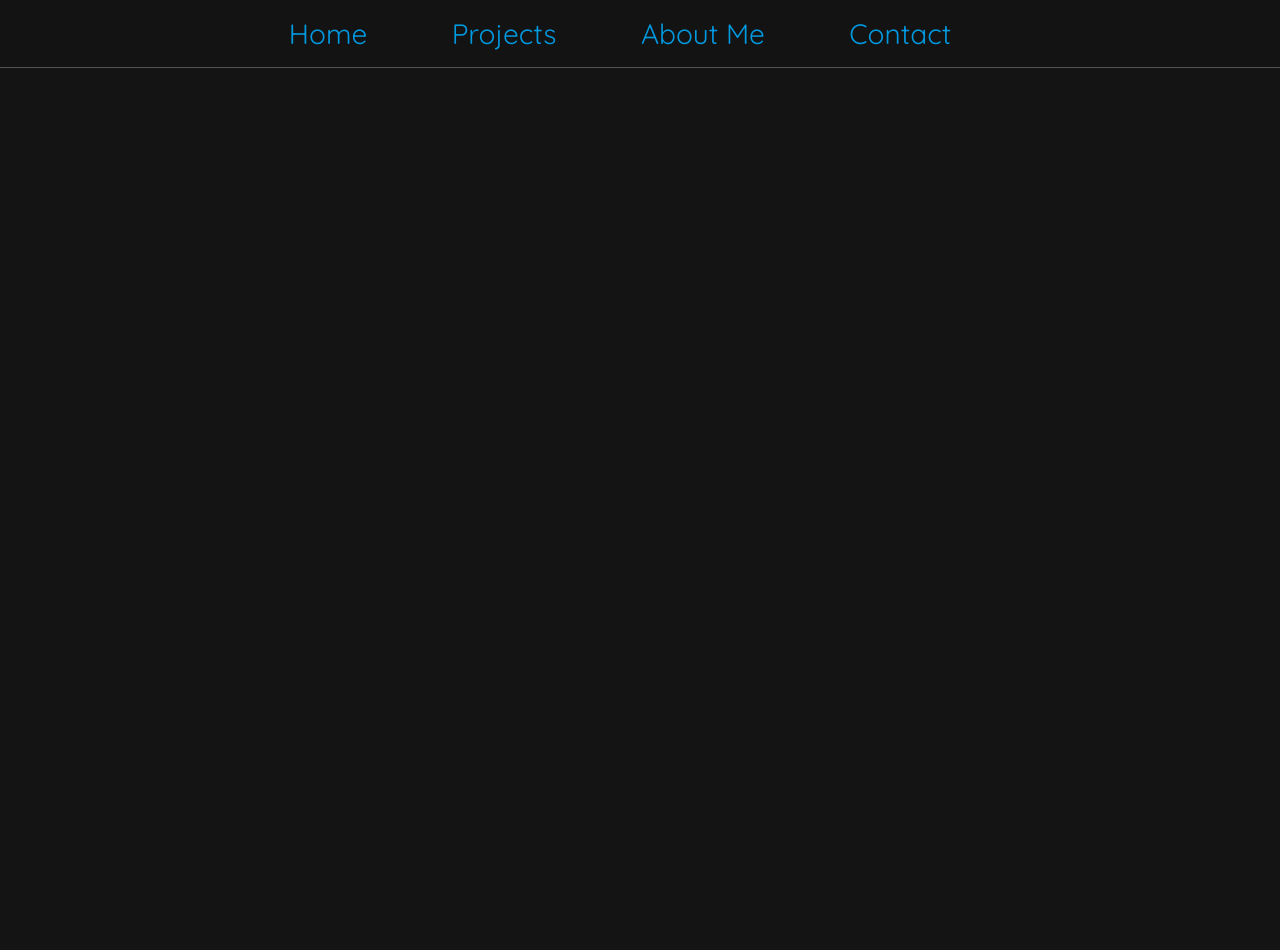
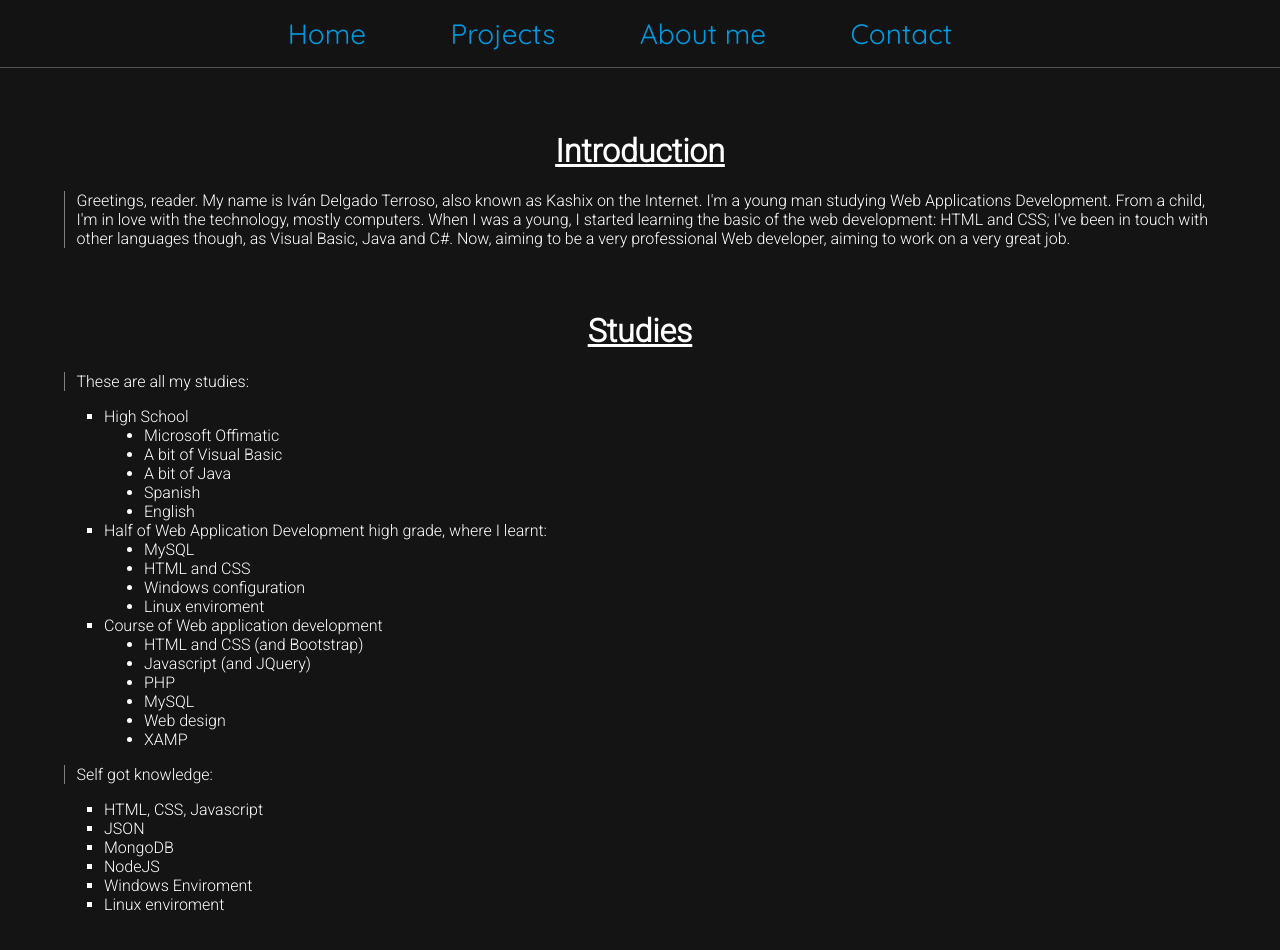
Before and after one commit to otkashix/Kashixproj, a website: page src/views/aboutme.html in a window 1280 px wide. Before the commit the page ends 800 px from the top, so only its background shows below. Drawn offline with Linux system fonts and the light colour scheme.

Commit message:
Improvement

```diff
--- a/src/views/aboutme.html
+++ b/src/views/aboutme.html
@@ -13,10 +13,68 @@
             <ul>
                 <li><a href="index.html">Home</a></li>
                 <li><a href="projects.html">Projects</a></li>
-                <li><a href="aboutme.html">About Me</a></li>
+                <li><a href="aboutme.html">About me</a></li>
                 <li><a href="contact.html">Contact</a></li>
             </ul>
         </nav>
 
+        <div id="container">
+
+            <div id="content">
+
+                <div class="fragment">
+
+                    <h1 class="frag-title">Introduction</h1>
+                    <p class="frag-text">Greetings, reader. My name is Iván Delgado Terroso, also known as Kashix on the Internet. I'm a young man studying Web Applications Development. From a child, I'm in love with the technology, mostly computers. When I was a young, I started learning the basic of the web development: HTML and CSS; I've been in touch with other languages though, as Visual Basic, Java and C#. Now, aiming to be a very professional Web developer, aiming to work on a very great job.</p>
+
+                </div>
+
+                <div class="fragment">
+
+                    <h1 class="frag-title">Studies</h1>
+                    <p class="frag-text">These are all my studies:</p>
+                    <ul class="frag-list-main">
+                        <li>High School</li>
+                            <ul class="frag-list-submain">
+                                <li>Microsoft Offimatic</li>
+                                <li>A bit of Visual Basic</li>
+                                <li>A bit of Java</li>
+                                <li>Spanish</li>
+                                <li>English</li>
+                            </ul>
+                        <li>Half of Web Application Development high grade, where I learnt:</li>
+                            <ul class="frag-list-submain">
+                                <li>MySQL</li>
+                                <li>HTML and CSS</li>
+                                <li>Windows configuration</li>
+                                <li>Linux enviroment</li>
+                            </ul>
+                        <li>Course of Web application development</li>
+                            <ul class="frag-list-submain">
+                                <li>HTML and CSS (and Bootstrap)</li>
+                                <li>Javascript (and JQuery)</li>
+                                <li>PHP</li>
+                                <li>MySQL</li>
+                                <li>Web design</li>
+                                <li>XAMP</li>
+                            </ul>
+                    </ul>
+
+                    <p class="frag-text">Self got knowledge:</p>
+                    <ul class="frag-list-main">
+                        <li>HTML, CSS, Javascript</li>
+                        <li>JSON</li>
+                        <li>MongoDB</li>
+                        <li>NodeJS</li>
+                        <li>Windows Enviroment</li>
+                        <li>Linux enviroment</li>
+                    </ul>
+
+                </div>
+
+            </div>
+
+        </div>
+
     </body>
 </html>
--- a/src/views/styles/style.css
+++ b/src/views/styles/style.css
@@ -1,9 +1,12 @@
 @import url('https://fonts.googleapis.com/css2?family=Quicksand&display=swap');
 @import url('https://fonts.googleapis.com/css2?family=Josefin+Sans:wght@200&display=swap');
+/*@import url('https://fonts.googleapis.com/css2?family=Roboto:wght@100&display=swap');*/
+@import url('https://fonts.googleapis.com/css2?family=Roboto:wght@300&display=swap');
 body{
     margin: auto;
     background-color: rgb(20, 20, 20);
     color: white;
+    font-family: 'Roboto', sans-serif;
 }
 nav{
     display: flex;
@@ -14,11 +17,11 @@ nav{
     border-bottom: 0.5px solid rgb(83, 83, 83);
     font-family: 'Quicksand', sans-serif;
 }
-ul{
+nav ul{
     list-style: none;
     width: 100%;
 }
-ul li{
+nav ul li{
     display: inline;
     font-size: 28px;
     margin-right: 80px;
@@ -40,6 +43,9 @@ a:hover{
     width: 100%;
     height: auto;
 }
+
+/* Index */
+
 #intro{
     font-family: 'Josefin Sans', sans-serif;
     text-align: center;
@@ -140,3 +146,58 @@ a:hover{
                             3px 100%;
     }
 }
+
+/* Projects */
+
+.project{
+    display: flex;
+    width: 80%;
+    height: 40%;
+    margin-left: 10%;
+    margin-bottom: 2%;
+    border: 0.5px solid white;
+    position: relative;
+}
+.project:hover{
+    transition: 0.5s;
+    border: 0.5px solid cyan;
+}
+.project img{
+    width: 256px;
+    height: 256px;
+}
+.project-info{
+    margin-left: 2%;
+    width: 80%;
+}
+.project-title{
+    font-family: 'Josefin Sans', sans-serif;
+}
+.project-read{
+    position: absolute;
+    bottom: 5%;
+    right: 2%;
+}
+
+/* About me */
+
+.fragment{
+    width: 90%;
+    margin-left: 5%;
+    margin-bottom: 5%;
+}
+.frag-title{
+    text-align: center;
+    text-decoration: underline;
+}
+.frag-text{
+    border-left: 1px solid grey;
+    padding-left: 1%;
+}
+.fragment .frag-list-main{
+    margin-bottom: 1%;
+    list-style: square;
+}
+.fragment .frag-list-submain{
+    list-style: disc;
+}
```
Also changed, not shown: src/views/contact.html (+3 -1 lines), src/views/index.html (+4 -4 lines), src/views/projects.html (+42 -1 lines), src/views/images/aboutme.png (renamed from src/views/images/about_me.png), src/views/images/aboutme_placeholder.jpg (added), src/views/images/contact_placeholder.jpg (added), src/views/images/gatito.jpg (added), src/views/images/halfmoon.webp (added), src/views/images/kashixproj.png (added), src/views/images/project_placeholder.jpg (added), src/views/images/typingweb.png (added).
